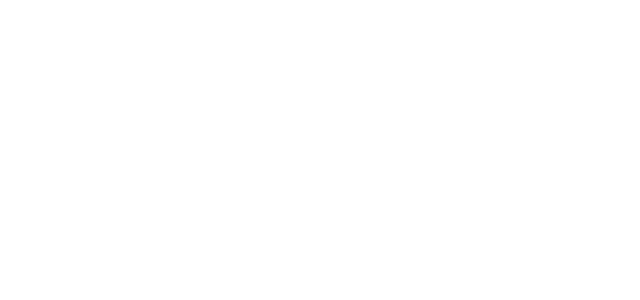
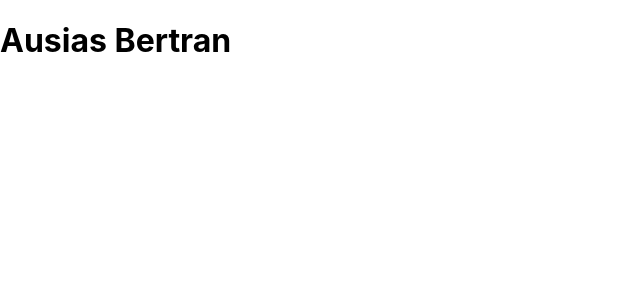
Before and after one commit to ulldecorb/cv-react, a React (Create React App) app in the folder cv/: page /minimal in a window 1280 px wide. Before the commit this address had no page. Shown: the top 300 px of the page, without its empty margins (0-640 px from the left). Built offline with nearby package versions, Linux system fonts and the light colour scheme; the HTML template or start-up script is replaced by a standard one.

Commit message:
Rename Formal component to Minimal

```diff
--- a/cv/src/App.jsx
+++ b/cv/src/App.jsx
@@ -6,8 +6,8 @@
 } from 'react-router-dom';
 import './App.css';
 import CV from './constants/cv';
-import Home from './components/home';
-import Formal from './components/Formal';
+import Home from './components/Home';
+import Minimal from './components/Minimal';
 
 function App() {
   return (
@@ -20,9 +20,9 @@
               }
         />
         <Route
-          path="/formal"
+          path="/minimal"
           element={
-            <Formal cv={CV} />
+            <Minimal cv={CV} />
               }
         />
       </Routes>
--- a/cv/src/components/Formal/index.js
+++ b/cv/src/components/Minimal/index.jsx
@@ -1,7 +1,7 @@
 import React from 'react';
 import PropTypes from 'prop-types';
 
-export function Formal({ cv }) {
+function Minimal({ cv }) {
   return (
     <h1>
       {cv.header.name}
@@ -9,7 +9,7 @@
   );
 }
 
-Formal.propTypes = {
+Minimal.propTypes = {
   cv: PropTypes.shape({
     header: PropTypes.objectOf(PropTypes.string).isRequired,
     personal: PropTypes.objectOf(PropTypes.string).isRequired,
@@ -20,4 +20,4 @@
   }).isRequired
 };
 
-export default Formal;
+export default Minimal;
```
